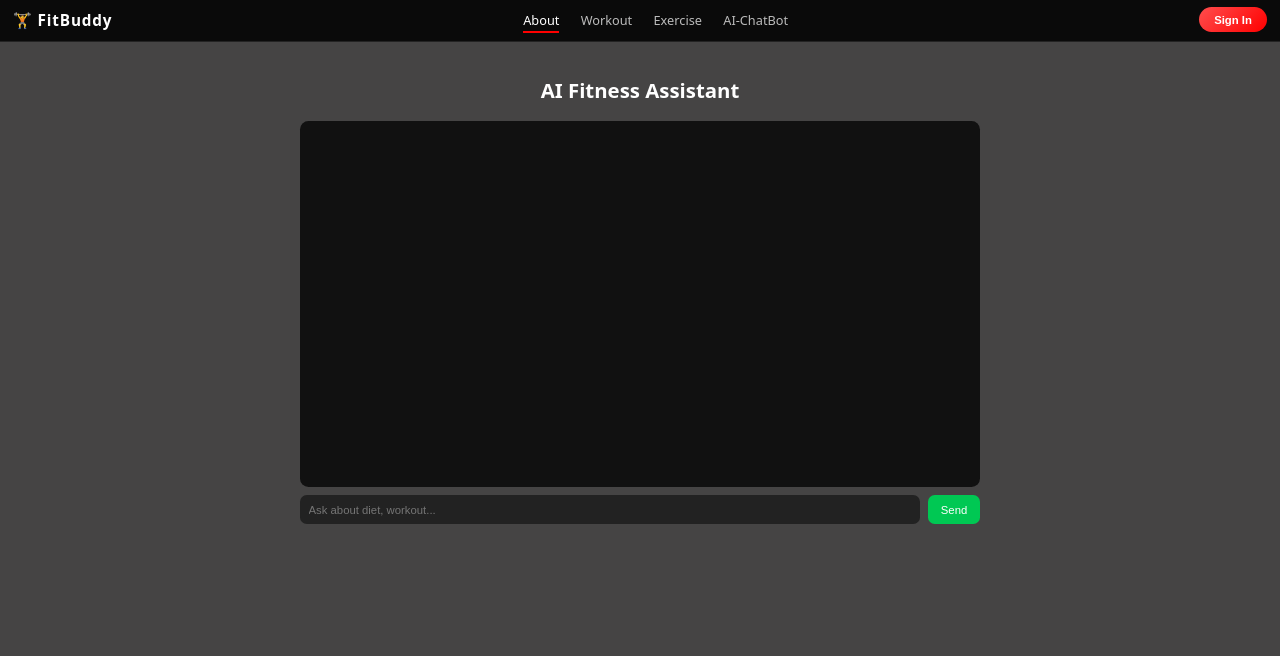
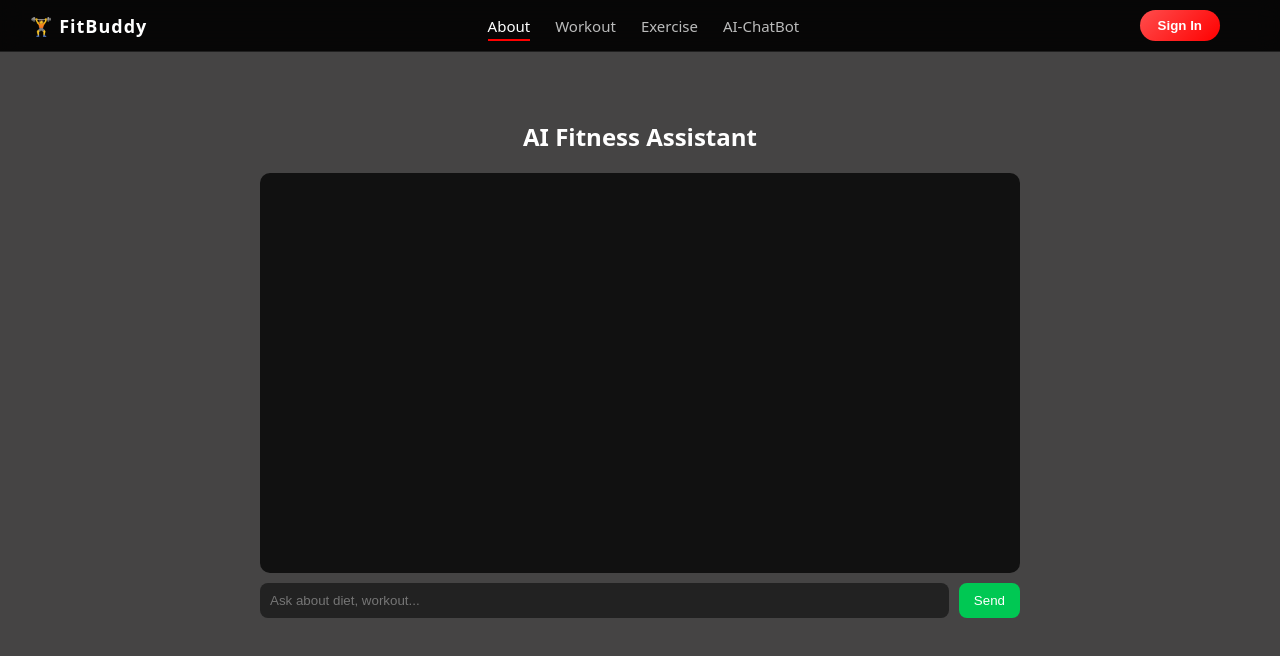
Before and after one commit to ParkhiJain16/FitBuddy, a React app in the folder frontend/: page /ai in a window 1280 px wide. Shown: the top 656 px of the page. Built offline with nearby package versions, Linux system fonts and the light colour scheme; the HTML template or start-up script is replaced by a standard one.

Commit message:
updated css

```diff
--- a/frontend/src/index.css
+++ b/frontend/src/index.css
@@ -8,9 +8,6 @@ body {
   padding: 0;
   /* overflow-y:scroll; */
   height: 100%;
-}
-html {
-  zoom: 0.85;
 }
 
 /* NAVBAR */
@@ -1617,3 +1614,202 @@ button:hover {
   display: flex;
   flex-direction: column;
 }
+/* =========================
+   RESET
+========================= */
+* {
+  box-sizing: border-box;
+}
+
+html {
+  font-size: 16px;
+}
+
+body {
+  margin: 0;
+  padding: 0;
+  background: #454444;
+  color: white;
+  font-family: system-ui;
+  overflow-x: hidden;
+}
+
+/* =========================
+   GLOBAL CONTAINER
+========================= */
+.container {
+  max-width: 1200px;
+  margin: 0 auto;
+  padding: 20px;
+}
+
+/* =========================
+   NAVBAR
+========================= */
+.navbar {
+  position: fixed;
+  top: 0;
+  width: 100%;
+  padding: 10px 30px;
+  display: flex;
+  justify-content: space-between;
+  align-items: center;
+  background: rgba(0, 0, 0, 0.9);
+  z-index: 1000;
+}
+
+/* =========================
+   HERO SECTION (FIXED)
+========================= */
+.hero {
+  margin-top: 70px;
+  height: 80vh;
+  background-size: cover;
+  background-position: center;
+  display: flex;
+  align-items: center;
+  justify-content: center;
+  text-align: center;
+  padding: 20px;
+}
+
+.hero h1 {
+  font-size: clamp(28px, 5vw, 40px);
+  margin-bottom: 10px;
+}
+
+.hero p {
+  font-size: clamp(14px, 2vw, 18px);
+}
+
+/* =========================
+   HEADER SECTION
+========================= */
+.header {
+  text-align: center;
+  padding: 40px 20px;
+  background: linear-gradient(135deg, #f4f2f2, #f1ecec);
+  color: black;
+}
+
+.header h1 {
+  font-size: 32px;
+  margin: 10px 0;
+}
+
+.header h3 {
+  font-size: 16px;
+  margin: 0;
+}
+
+/* =========================
+   GENDER SECTION (FIXED)
+========================= */
+.gender-detail {
+  max-width: 1100px;
+  margin: 0 auto;
+  padding: 40px 20px;
+}
+
+.gender-detail h2 {
+  margin-bottom: 20px;
+}
+
+.gender-container {
+  display: flex;
+  justify-content: center;
+  gap: 20px;
+  flex-wrap: wrap;
+}
+
+.gender-card {
+  background: white;
+  color: black;
+  padding: 15px;
+  border-radius: 12px;
+  text-align: center;
+  cursor: pointer;
+  width: 200px;
+}
+
+.gender-card img {
+  width: 100%;
+  border-radius: 10px;
+}
+
+/* =========================
+   WORKOUT PLANS
+========================= */
+.workout-plans {
+  max-width: 1100px;
+  margin: 0 auto;
+  padding: 20px;
+}
+
+.workout-plans h2 {
+  margin-bottom: 15px;
+}
+
+.workout-cards {
+  display: flex;
+  flex-wrap: wrap;
+  gap: 20px;
+}
+
+.workout-card {
+  background: white;
+  color: black;
+  border-radius: 12px;
+  display: flex;
+  gap: 15px;
+  padding: 10px;
+  width: 100%;
+  max-width: 500px;
+}
+
+.workout-card img {
+  width: 150px;
+  height: 100px;
+  object-fit: cover;
+  border-radius: 10px;
+}
+
+/* =========================
+   VIDEO SECTION (FIXED)
+========================= */
+.workout-video {
+  max-width: 800px;
+  margin: 20px auto;
+  padding: 10px;
+}
+
+/* =========================
+   AI CHAT
+========================= */
+.ai-container {
+  max-width: 800px;
+  margin: 80px auto;
+  padding: 20px;
+}
+
+.chat-box {
+  background: #111;
+  height: 400px;
+  overflow-y: auto;
+  padding: 10px;
+  border-radius: 10px;
+}
+
+/* =========================
+   BUTTONS
+========================= */
+button {
+  cursor: pointer;
+  border: none;
+  border-radius: 6px;
+  padding: 8px 12px;
+}
+
+button:hover {
+  opacity: 0.9;
+}
```
